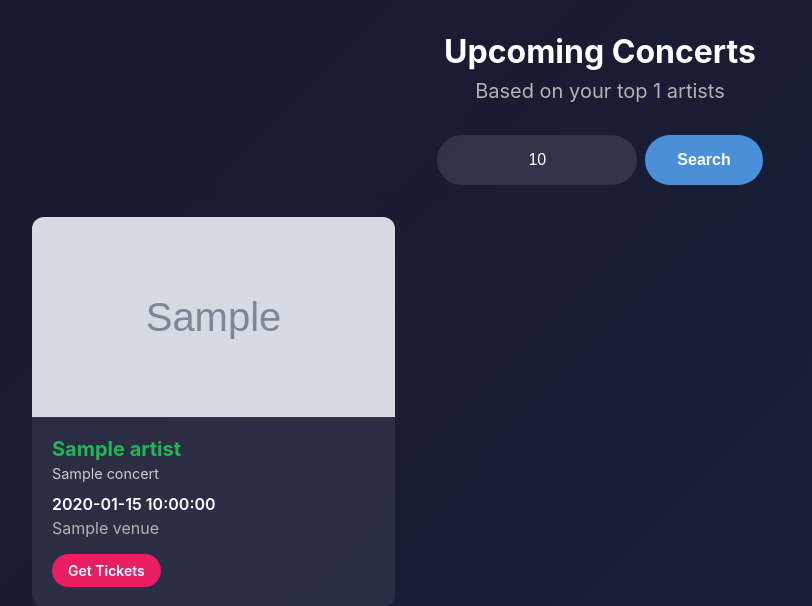
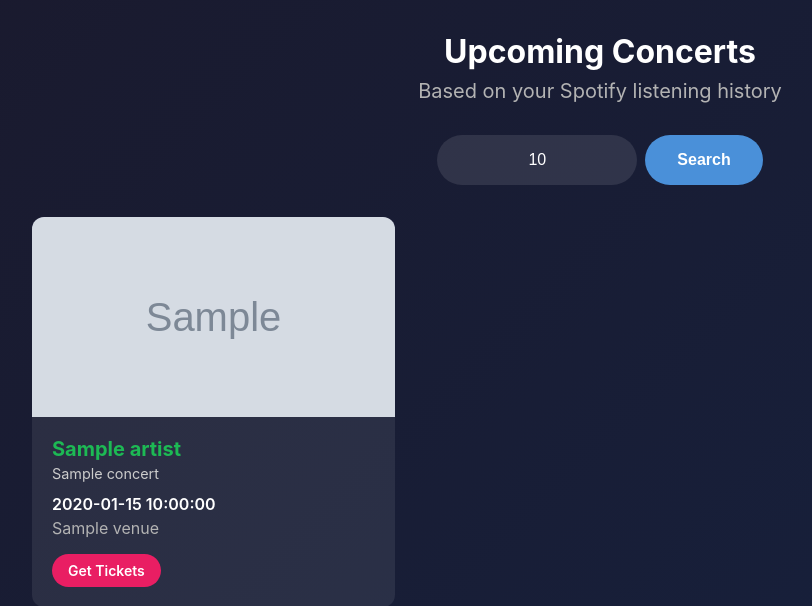
Before and after one commit to olivia646/spotify-concerts, a Flask app: template templates/concerts.html in a window 1280 px wide. Shown: the part 61-667 px from the top of the page, without its empty margins (40-852 px from the left). Run offline with Flask 3, Linux system fonts and the light colour scheme; the template is opened without the code that fills it: most values are stand-ins (such as "Sample title", 1, 10 or a date in 2020); grey boxes marked "Sample" are stand-in pictures.

Commit message:
Simplify subtitle on concerts page

```diff
--- a/templates/concerts.html
+++ b/templates/concerts.html
@@ -5,7 +5,7 @@
 {% block content %}
 <div class="concerts-header">
     <h1>Upcoming Concerts</h1>
-    <p class="subtitle">Based on your top {{ artist_count }} artists</p>
+    <p class="subtitle">Based on your Spotify listening history</p>
     <form class="city-form" action="{{ url_for('concerts') }}" method="get">
         <input type="text" name="city" value="{{ city }}" placeholder="Enter city" class="city-input">
         <button type="submit" class="btn btn-primary">Search</button>
```
